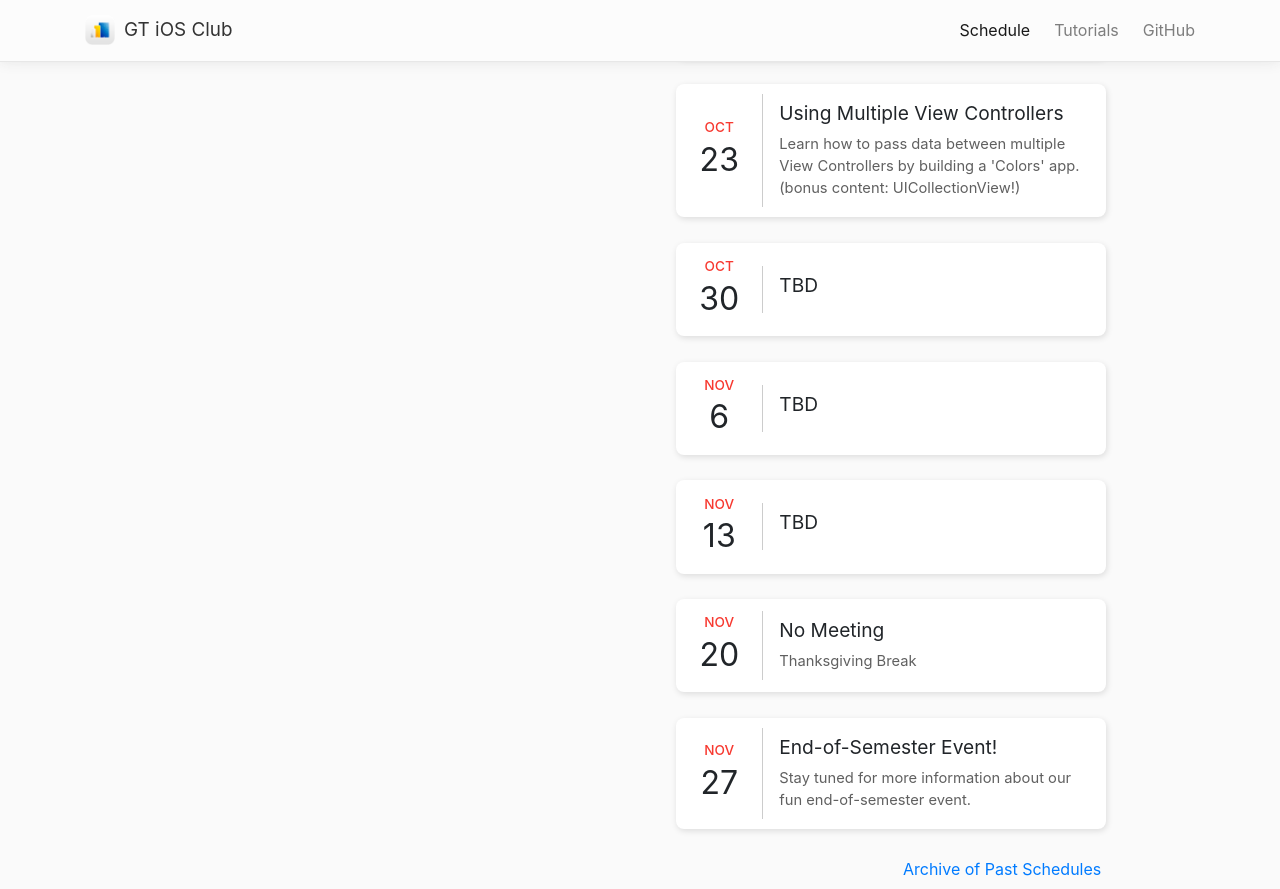
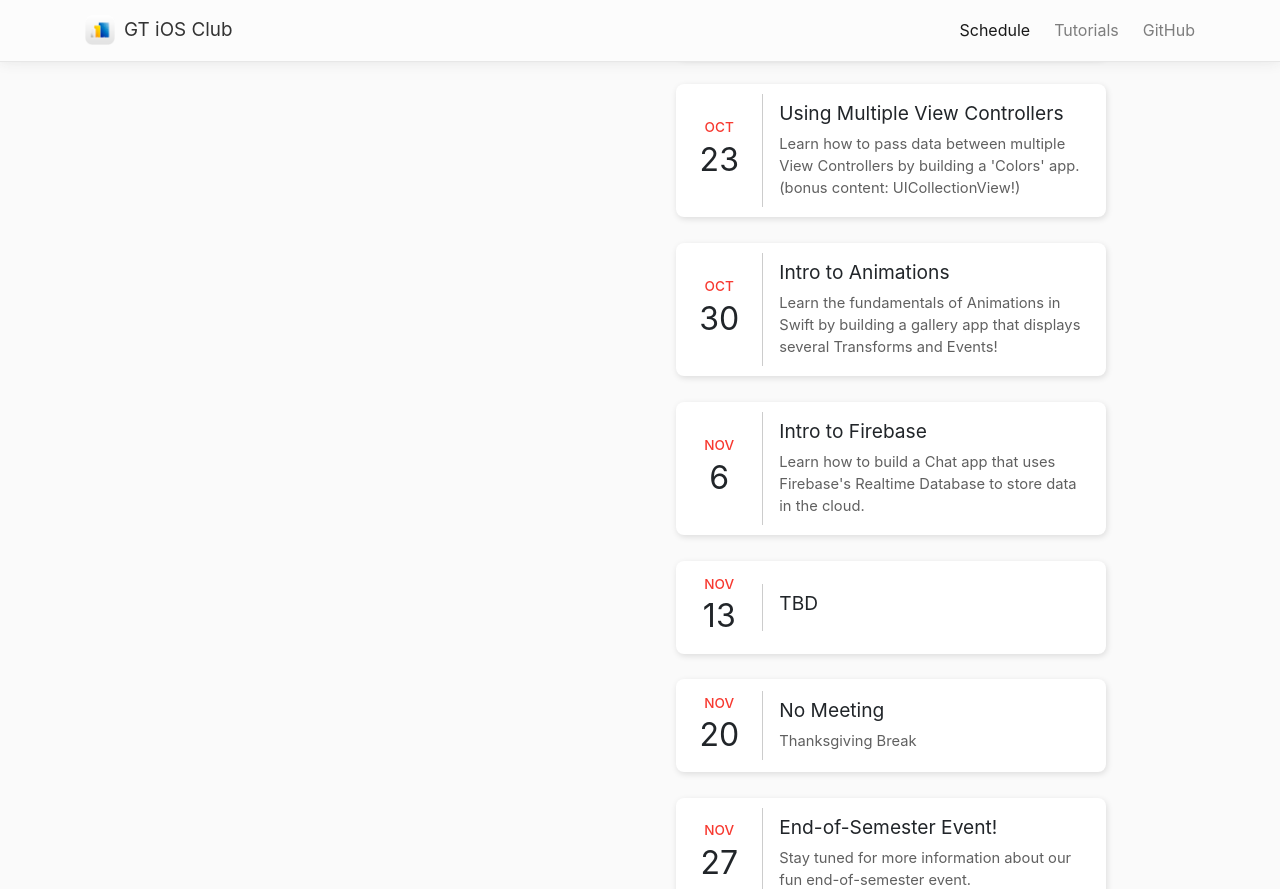
Before and after one commit to gtiosclub/gtios.club, a Jekyll site: the page built from schedule.md, in a window 1280 px wide and 900 px high, scrolled down 1271 px, cut to the strip 0-889 px from the top of the window. Built offline with Jekyll 4.4.1, drawn with Linux system fonts in a browser that asks for light colours; nearby versions of some CDN libraries; comment, search, counter and statistics services are not loaded; some of the changed text lies outside the part shown.

Commit message:
updated schedule for 10/30 and 11/6

```diff
--- a/_data/schedules/current-schedule.json
+++ b/_data/schedules/current-schedule.json
@@ -58,14 +58,14 @@
         {
             "month": 10,
             "day": 30,
-            "subject": "TBD",
-            "description": ""
+            "subject": "Intro to Animations",
+            "description": "Learn the fundamentals of Animations in Swift by building a gallery app that displays several Transforms and Events!"
         },
         {
             "month": 11,
             "day": 6,
-            "subject": "TBD",
-            "description": ""
+            "subject": "Intro to Firebase",
+            "description": "Learn how to build a Chat app that uses Firebase's Realtime Database to store data in the cloud."
         },
         {
             "month": 11,
```
